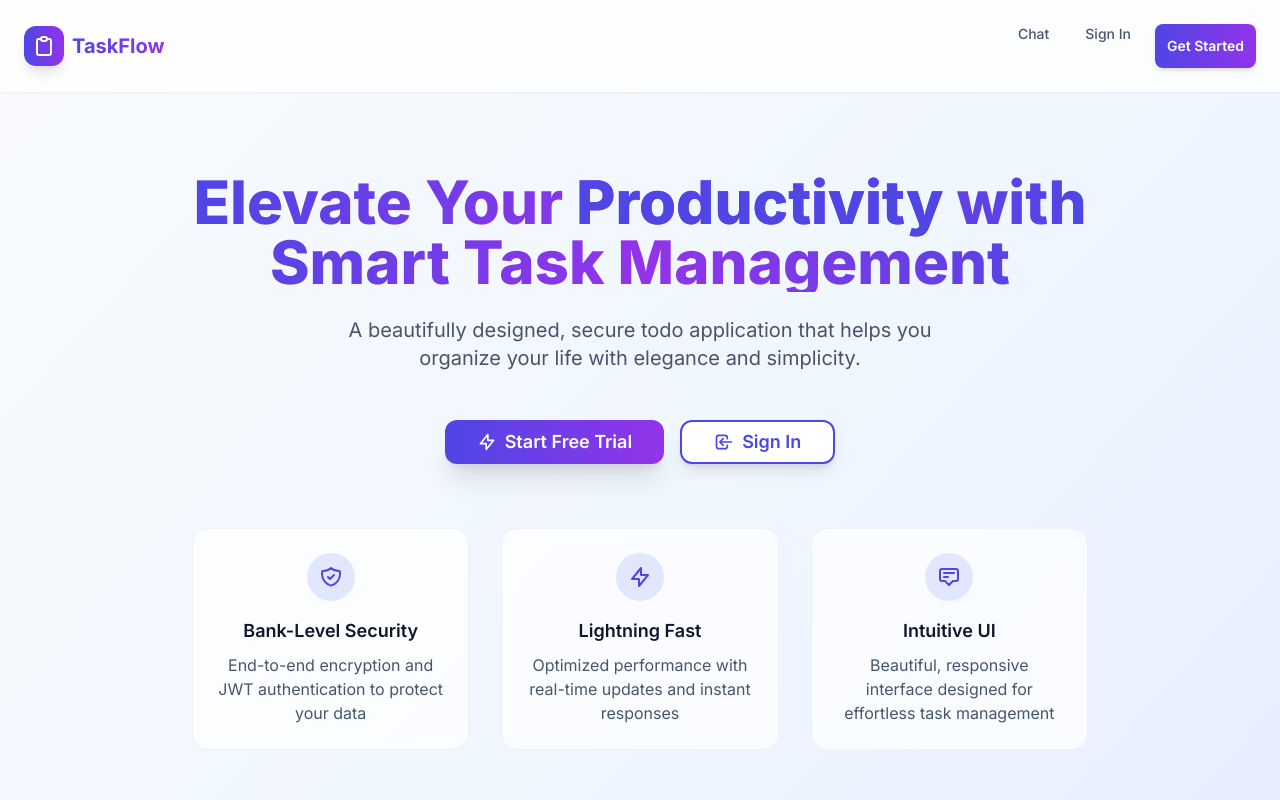
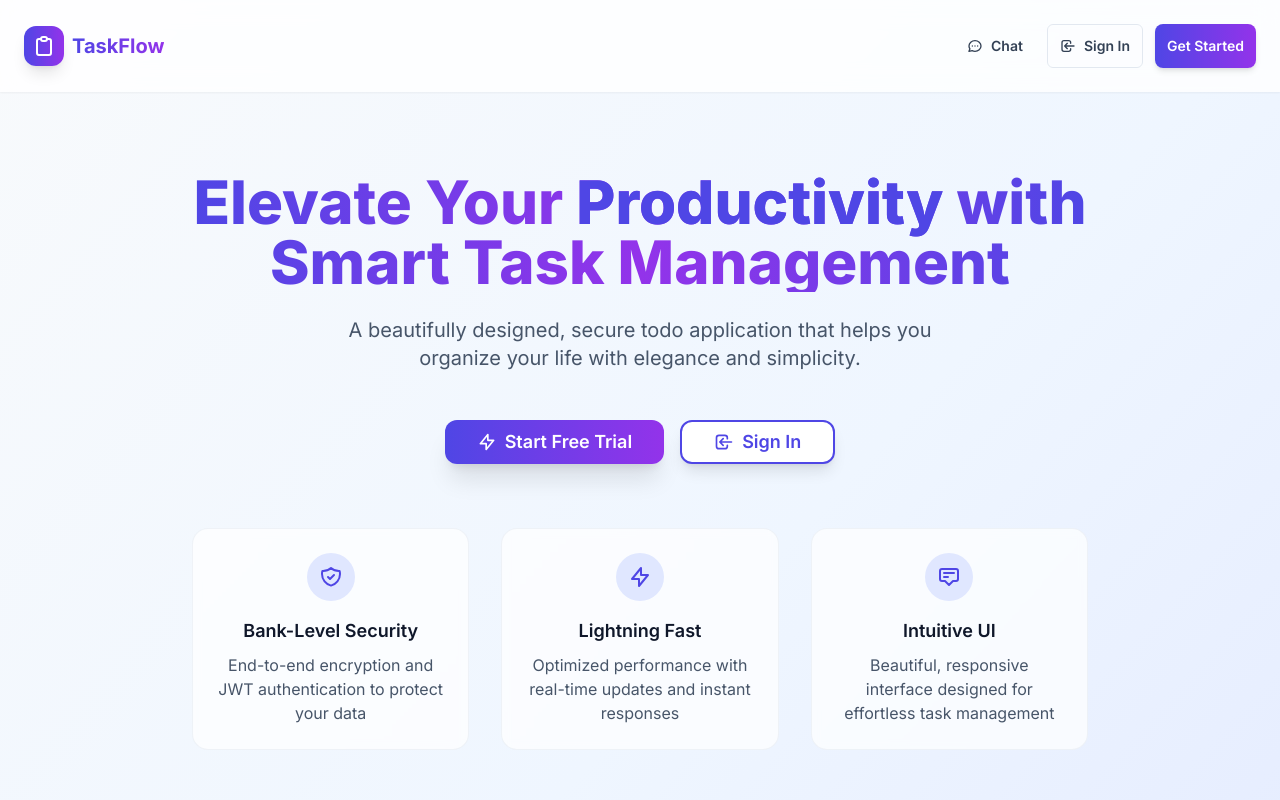
Before and after one commit to romaisakhurram/Hackathon-2, a Next.js app in the folder Phase-V/frontend/: page / in a window 1280 px wide. Shown: the top 800 px of the page. Built offline with nearby package versions, Linux system fonts and the light colour scheme; no server answers.

Commit message:
Clean up dashboard header - remove Profile and Settings buttons

```diff
--- a/Phase-V/frontend/app/dashboard/page.tsx
+++ b/Phase-V/frontend/app/dashboard/page.tsx
@@ -450,21 +450,6 @@ export default function DashboardPage() {
                   <span className="ml-2">Chat</span>
                 </Link>
               </Button>
-              <Button variant="ghost" size="sm" asChild>
-                <Link href="/profile">
-                  <User className="h-5 w-5" />
-                  <span className="ml-2">Profile</span>
-                </Link>
-              </Button>
-              <Button variant="ghost" size="sm" asChild>
-                <Link href="/settings">
-                  <svg xmlns="http://www.w3.org/2000/svg" className="h-5 w-5" fill="none" viewBox="0 0 24 24" stroke="currentColor">
-                    <path strokeLinecap="round" strokeLinejoin="round" strokeWidth={2} d="M10.325 4.317c.426-1.756 2.924-1.756 3.35 0a1.724 1.724 0 002.573 1.066c1.543-.94 3.31.826 2.37 2.37a1.724 1.724 0 001.065 2.572c1.756.426 1.756 2.924 0 3.35a1.724 1.724 0 00-1.066 2.573c.94 1.543-.826 3.31-2.37 2.37a1.724 1.724 0 00-2.572 1.065c-.426 1.756-2.924 1.756-3.35 0a1.724 1.724 0 00-2.573-1.066c-1.543.94-3.31-.826-2.37-2.37a1.724 1.724 0 00-1.065-2.572c-1.756-.426-1.756-2.924 0-3.35a1.724 1.724 0 001.066-2.573c-.94-1.543.826-3.31 2.37-2.37.996.608 2.296.07 2.572-1.065z" />
-                    <path strokeLinecap="round" strokeLinejoin="round" strokeWidth={2} d="M15 12a3 3 0 11-6 0 3 3 0 016 0z" />
-                  </svg>
-                  <span className="ml-2">Settings</span>
-                </Link>
-              </Button>
               <Button variant="outline" size="sm" onClick={handleLogout} className="text-sm">
                 Logout
               </Button>
@@ -492,23 +477,6 @@ export default function DashboardPage() {
                       <path strokeLinecap="round" strokeLinejoin="round" strokeWidth={2} d="M9 5H7a2 2 0 00-2 2v12a2 2 0 002 2h10a2 2 0 002-2V7a2 2 0 00-2-2h-2M9 5a2 2 0 002 2h2a2 2 0 002-2M9 5a2 2 0 012-2h2a2 2 0 012 2" />
                     </svg>
                     Dashboard
-                  </button>
-                  <button
-                    onClick={() => { router.push('/profile'); setShowUserMenu(false); }}
-                    className="w-full px-4 py-3 text-left text-sm text-slate-700 hover:bg-indigo-50 hover:text-indigo-600 flex items-center transition-colors"
-                  >
-                    <User className="h-5 w-5 mr-3" />
-                    Profile
-                  </button>
-                  <button
-                    onClick={() => { router.push('/settings'); setShowUserMenu(false); }}
-                    className="w-full px-4 py-3 text-left text-sm text-slate-700 hover:bg-indigo-50 hover:text-indigo-600 flex items-center transition-colors"
-                  >
-                    <svg xmlns="http://www.w3.org/2000/svg" className="h-5 w-5 mr-3" fill="none" viewBox="0 0 24 24" stroke="currentColor">
-                      <path strokeLinecap="round" strokeLinejoin="round" strokeWidth={2} d="M10.325 4.317c.426-1.756 2.924-1.756 3.35 0a1.724 1.724 0 002.573 1.066c1.543-.94 3.31.826 2.37 2.37a1.724 1.724 0 001.065 2.572c1.756.426 1.756 2.924 0 3.35a1.724 1.724 0 00-1.066 2.573c.94 1.543-.826 3.31-2.37 2.37a1.724 1.724 0 00-2.572 1.065c-.426 1.756-2.924 1.756-3.35 0a1.724 1.724 0 00-2.573-1.066c-1.543.94-3.31-.826-2.37-2.37a1.724 1.724 0 00-1.065-2.572c-1.756-.426-1.756-2.924 0-3.35a1.724 1.724 0 001.066-2.573c-.94-1.543.826-3.31 2.37-2.37.996.608 2.296.07 2.572-1.065z" />
-                      <path strokeLinecap="round" strokeLinejoin="round" strokeWidth={2} d="M15 12a3 3 0 11-6 0 3 3 0 016 0z" />
-                    </svg>
-                    Settings
                   </button>
                   <button
                     onClick={() => { router.push('/chat'); setShowUserMenu(false); }}
--- a/Phase-V/frontend/app/page.tsx
+++ b/Phase-V/frontend/app/page.tsx
@@ -55,11 +55,31 @@ export default function HomePage() {
           <span className="text-lg sm:text-xl font-bold bg-gradient-to-r from-indigo-600 to-purple-600 bg-clip-text text-transparent">TaskFlow</span>
         </div>
         <div className="flex items-center space-x-2 sm:space-x-3">
-          <Button variant="ghost" size="sm" asChild className="hidden sm:flex text-slate-600 hover:text-indigo-600">
-            <Link href="/chat">Chat</Link>
+          <Button
+            variant="ghost"
+            size="sm"
+            asChild
+            className="hidden sm:flex text-slate-700 hover:text-indigo-600 hover:bg-indigo-50 font-semibold transition-all duration-200"
+          >
+            <Link href="/chat" className="flex items-center">
+              <svg xmlns="http://www.w3.org/2000/svg" className="h-4 w-4 mr-2" fill="none" viewBox="0 0 24 24" stroke="currentColor">
+                <path strokeLinecap="round" strokeLinejoin="round" strokeWidth={2} d="M8 12h.01M12 12h.01M16 12h.01M21 12c0 4.418-4.03 8-9 8a9.863 9.863 0 01-4.255-.949L3 20l1.395-3.72C3.512 15.042 3 13.574 3 12c0-4.418 4.03-8 9-8s9 3.582 9 8z" />
+              </svg>
+              Chat
+            </Link>
           </Button>
-          <Button variant="ghost" size="sm" asChild className="text-slate-600 hover:text-indigo-600 font-medium">
-            <Link href="/signin">Sign In</Link>
+          <Button
+            variant="ghost"
+            size="sm"
+            asChild
+            className="text-slate-700 hover:text-indigo-600 hover:bg-indigo-50 font-semibold transition-all duration-200 border border-slate-200 hover:border-indigo-200"
+          >
+            <Link href="/signin" className="flex items-center">
+              <svg xmlns="http://www.w3.org/2000/svg" className="h-4 w-4 mr-2" fill="none" viewBox="0 0 24 24" stroke="currentColor">
+                <path strokeLinecap="round" strokeLinejoin="round" strokeWidth={2} d="M11 16l-4-4m0 0l4-4m-4 4h14m-5 4v1a3 3 0 01-3 3H6a3 3 0 01-3-3V7a3 3 0 013-3h7a3 3 0 013 3v1" />
+              </svg>
+              Sign In
+            </Link>
           </Button>
           <Button
             size="sm"
```
